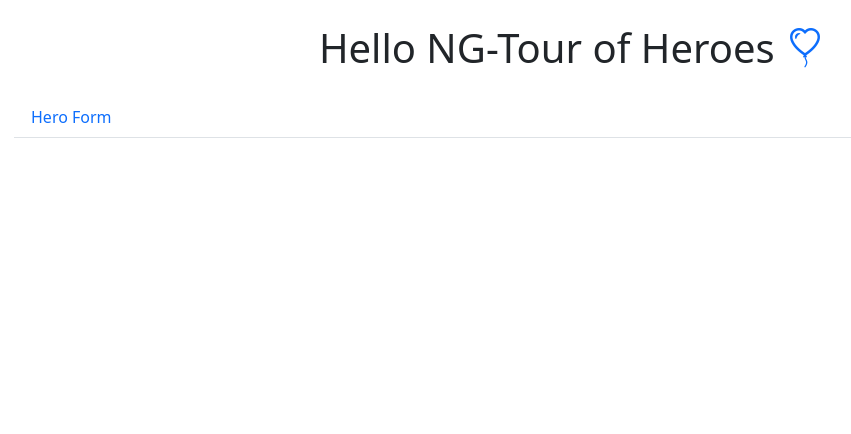
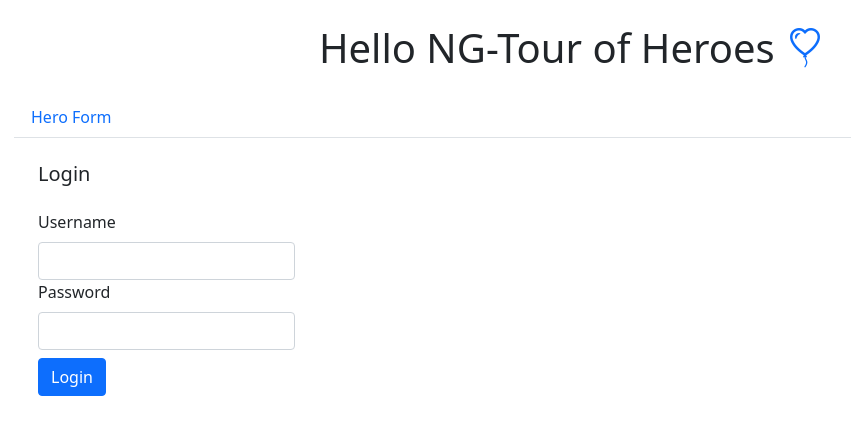
Before and after one commit to tumit/ng-toh, an Angular app: page /auth/login in a window 1280 px wide. Before the commit this address led to /. Shown: the top 434 px of the page, without its empty margins (68-919 px from the left). Built offline with nearby package versions, Linux system fonts and the light colour scheme.

Commit message:
feat: add auth module

```diff
--- a/package.json
+++ b/package.json
@@ -3,7 +3,7 @@
   "version": "0.0.0",
   "scripts": {
     "ng": "ng",
-    "start": "ng serve",
+    "start": "ng serve --proxy-config=proxy.config.json",
     "build": "ng build",
     "watch": "ng build --watch --configuration development",
     "test": "ng test",
--- a/src/app/app-routing.module.ts
+++ b/src/app/app-routing.module.ts
@@ -1,12 +1,16 @@
 import { NgModule } from '@angular/core';
 import { RouterModule, Routes } from '@angular/router';
-import { HeroFormComponent } from './heroes/hero-form/hero-form.component';
 
 const routes: Routes = [
   {
     path: 'heroes',
     loadChildren: () => import('./heroes/heroes.module').then(m => m.HeroesModule),
   },
+  {
+    path: 'auth',
+    loadChildren: () => import('./auth/auth.module').then(m => m.AuthModule),
+  },
+  { path: 'login', redirectTo: '/auth/login', pathMatch: 'full' },
 ];
 
 @NgModule({
--- /dev/null
+++ b/src/app/auth/auth.service.ts
@@ -0,0 +1,20 @@
+import { HttpClient } from '@angular/common/http';
+import { Injectable } from '@angular/core';
+import { Observable, tap } from 'rxjs';
+import { LoginRequest } from './login-request';
+import { LoginResponse } from './login-response';
+
+@Injectable({
+  providedIn: 'root',
+})
+export class AuthService {
+  redirectUrl = '';
+
+  constructor(private httpClient: HttpClient) {}
+
+  login(loginRequest: LoginRequest): Observable<LoginResponse> {
+    return this.httpClient
+      .post<LoginResponse>('http://localhost:4200/api/login', loginRequest)
+      .pipe(tap(v => console.log(v)));
+  }
+}
--- /dev/null
+++ b/src/app/auth/login-request.ts
@@ -0,0 +1,4 @@
+export interface LoginRequest {
+  username: string;
+  password: string;
+}
--- /dev/null
+++ b/src/app/auth/login-response.ts
@@ -0,0 +1,3 @@
+export interface LoginResponse {
+  sessionId: string;
+}
--- /dev/null
+++ b/src/app/auth/login/login.component.html
@@ -0,0 +1,10 @@
+<h5 class="m-4">Login</h5>
+<div class="d-flex justify-content-start m-4">
+  <form [formGroup]="loginForm" (ngSubmit)="onSubmit()">
+    <label for="username" class="form-label">Username</label>
+    <input type="text" class="form-control" formControlName="username" id="username" />
+    <label for="password" class="form-label">Password</label>
+    <input type="password" class="form-control" formControlName="password" id="password" />
+    <button type="submit" class="btn btn-primary my-2">Login</button>
+  </form>
+</div>
--- /dev/null
+++ b/src/app/auth/login/login.component.ts
@@ -0,0 +1,25 @@
+import { Component, OnInit } from '@angular/core';
+import { FormControl, FormGroup, Validators } from '@angular/forms';
+import { Router } from '@angular/router';
+import { AuthService } from '../auth.service';
+
+@Component({
+  selector: 'app-login',
+  templateUrl: './login.component.html',
+  styleUrls: ['./login.component.scss'],
+})
+export class LoginComponent {
+  loginForm = new FormGroup({
+    username: new FormControl('', { nonNullable: true, validators: Validators.required }),
+    password: new FormControl('', { nonNullable: true, validators: Validators.required }),
+  });
+
+  constructor(private authService: AuthService, private router: Router) {}
+
+  onSubmit() {
+    this.authService.login(this.loginForm.getRawValue()).subscribe({
+      next: v => this.router.navigate([this.authService.redirectUrl]),
+      error: err => console.error(err),
+    });
+  }
+}
```
Also changed, not shown: proxy.config.json (added, +8 -0 lines), src/app/auth/auth.module.ts (added, +19 -0 lines), src/app/auth/login/login.component.scss (added), 2 other files (tests, documents, lock files or other folders).
